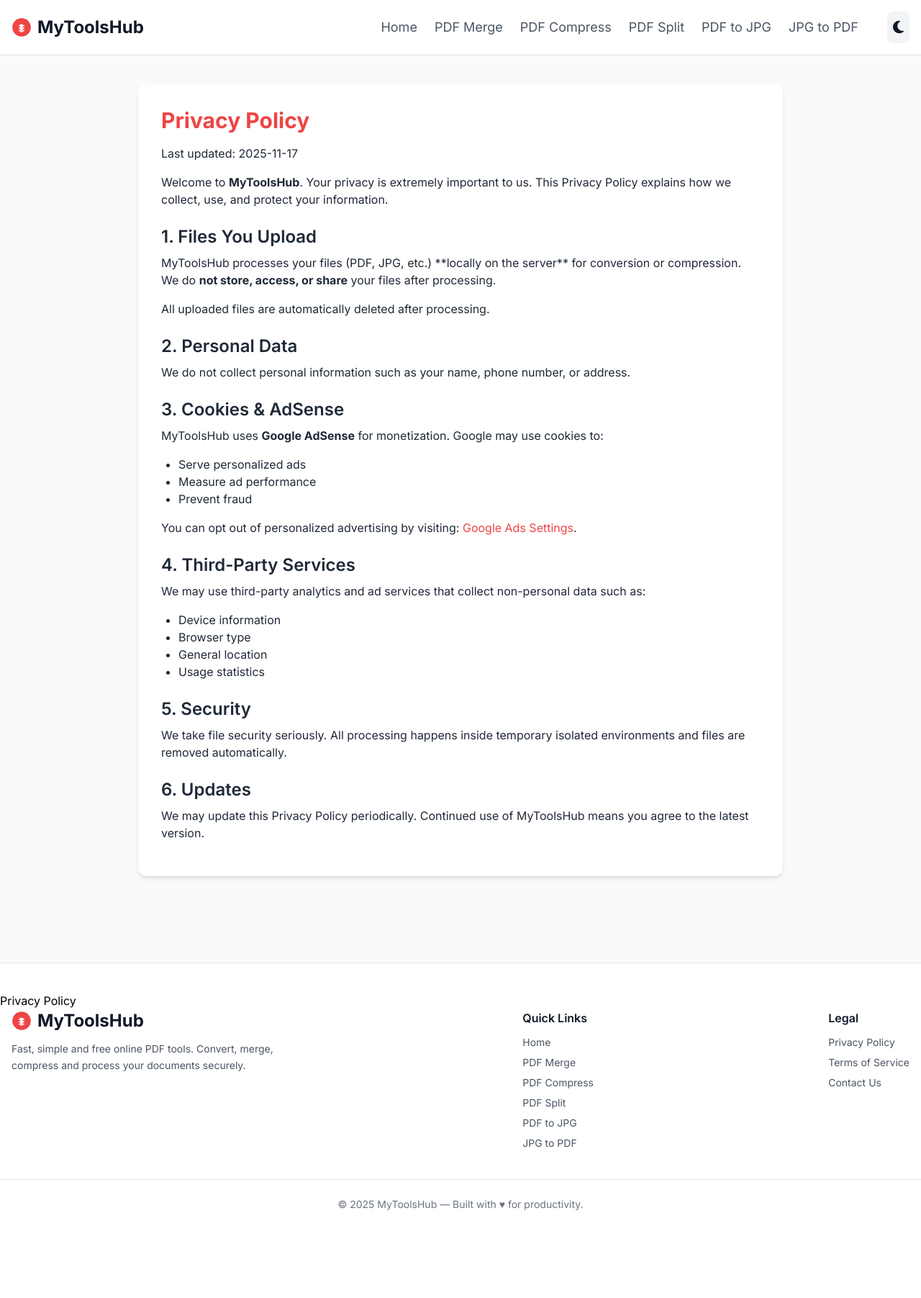
After one commit to sumitchomal8-web/mytoolshub, a Flask app: page /privacy-policy in a window 1280 px wide. The commit adds this page. Shown: the whole page at 72% size. Run offline with Flask 3, Linux system fonts and the light colour scheme; some libraries are stand-ins or nearby versions.

Commit message:
Added privacy policy page

```diff
--- a/app.py
+++ b/app.py
@@ -7,6 +7,8 @@ import uuid
 import fitz  # PyMuPDF
 import time
 import shutil
+from datetime import date
+
 
 def cleanup_uploads(max_age_minutes=30):
     now = time.time()
@@ -43,6 +45,12 @@ def sitemap():
 @app.route('/robots.txt')
 def robots():
     return send_file("static/robots.txt")
+
+#privacy route
+@app.route("/privacy-policy")
+def privacy_policy():
+    return render_template("privacy.html", today=date.today())
+
 
 # ---------------- HOME ----------------
 @app.route("/")
--- a/templates/layout.html
+++ b/templates/layout.html
@@ -163,6 +163,7 @@
 
     <!-- FOOTER -->
     <footer class="mt-20 border-t border-gray-200 dark:border-gray-800 py-10 bg-white dark:bg-gray-900">
+        <a href="/privacy-policy" class="hover:text-red-400">Privacy Policy</a>
 
         <div class="container mx-auto px-4 flex flex-col md:flex-row justify-between items-start gap-10">
 
@@ -222,7 +223,7 @@
         <div class="my-10 flex justify-center">
             <ins class="adsbygoogle"
                 style="display:block"
-                data-ad-client="ca-pub-REPLACE_WITH_YOUR_ID"
+                data-ad-client="ca-pub-9763928016946560"
                 data-ad-slot="1231231231"
                 data-ad-format="auto"
                 data-full-width-responsive="true"></ins>
--- /dev/null
+++ b/templates/privacy.html
@@ -0,0 +1,70 @@
+{% extends "layout.html" %}
+{% block content %}
+
+<div class="max-w-4xl mx-auto bg-white dark:bg-gray-900 text-gray-800 dark:text-gray-200 p-8 rounded-xl shadow-md">
+
+    <h1 class="text-3xl font-bold mb-4 text-red-500">Privacy Policy</h1>
+
+    <p class="mb-4">Last updated: {{ today }}</p>
+
+    <p class="mb-4">
+        Welcome to <strong>MyToolsHub</strong>. Your privacy is extremely important to us.
+        This Privacy Policy explains how we collect, use, and protect your information.
+    </p>
+
+    <h2 class="text-2xl font-semibold mt-6 mb-2">1. Files You Upload</h2>
+    <p class="mb-4">
+        MyToolsHub processes your files (PDF, JPG, etc.) **locally on the server** for conversion or compression.
+        We do <strong>not store, access, or share</strong> your files after processing.
+    </p>
+    <p class="mb-4">All uploaded files are automatically deleted after processing.</p>
+
+    <h2 class="text-2xl font-semibold mt-6 mb-2">2. Personal Data</h2>
+    <p class="mb-4">
+        We do not collect personal information such as your name, phone number, or address.
+    </p>
+
+    <h2 class="text-2xl font-semibold mt-6 mb-2">3. Cookies & AdSense</h2>
+    <p class="mb-4">
+        MyToolsHub uses <strong>Google AdSense</strong> for monetization.
+        Google may use cookies to:
+    </p>
+
+    <ul class="list-disc ml-6 mb-4">
+        <li>Serve personalized ads</li>
+        <li>Measure ad performance</li>
+        <li>Prevent fraud</li>
+    </ul>
+
+    <p class="mb-4">
+        You can opt out of personalized advertising by visiting:
+        <a href="https://www.google.com/settings/ads" class="text-red-500">Google Ads Settings</a>.
+    </p>
+
+    <h2 class="text-2xl font-semibold mt-6 mb-2">4. Third-Party Services</h2>
+    <p class="mb-4">
+        We may use third-party analytics and ad services that collect non-personal data such as:
+    </p>
+
+    <ul class="list-disc ml-6 mb-4">
+        <li>Device information</li>
+        <li>Browser type</li>
+        <li>General location</li>
+        <li>Usage statistics</li>
+    </ul>
+
+    <h2 class="text-2xl font-semibold mt-6 mb-2">5. Security</h2>
+    <p class="mb-4">
+        We take file security seriously.
+        All processing happens inside temporary isolated environments and files are removed automatically.
+    </p>
+
+    <h2 class="text-2xl font-semibold mt-6 mb-2">6. Updates</h2>
+    <p class="mb-4">
+        We may update this Privacy Policy periodically.
+        Continued use of MyToolsHub means you agree to the latest version.
+    </p>
+
+</div>
+
+{% endblock %}
```
